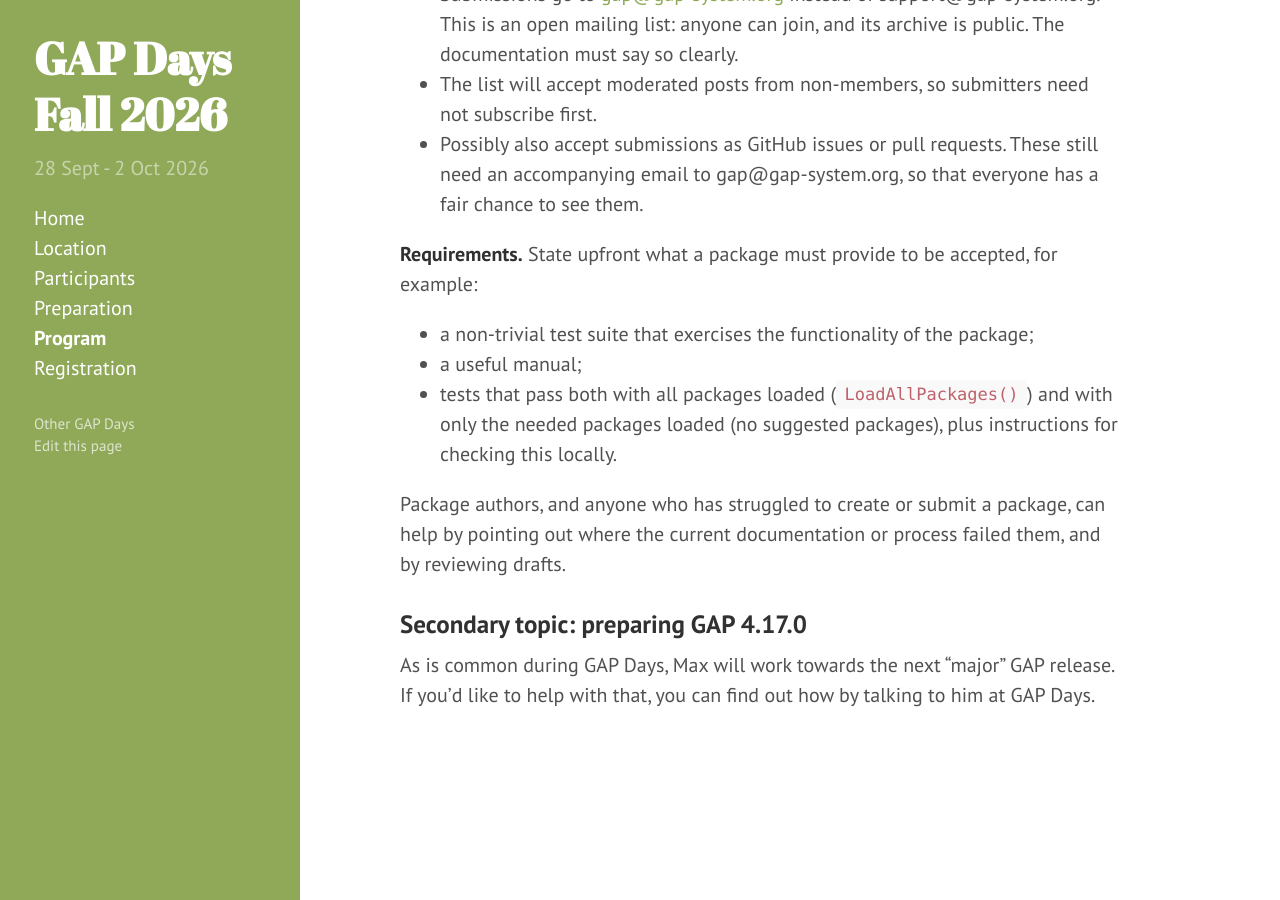
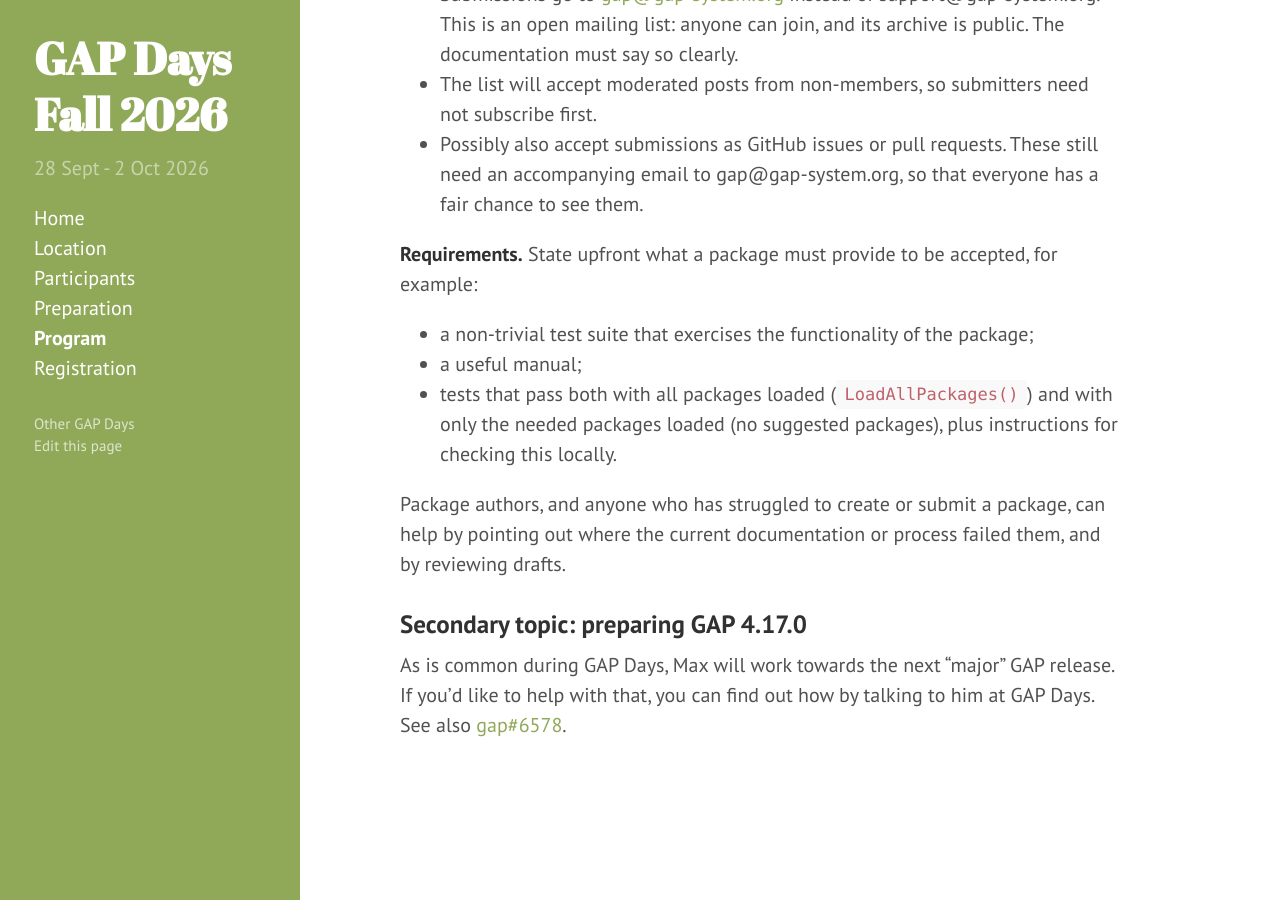
Before and after one commit to gapdays/gapdays2026-fall, a Jekyll site: the page built from program.md, in a window 1280 px wide and 900 px high, scrolled down 3369 px. Built offline with Jekyll 4.4.1, drawn with Linux system fonts in a browser that asks for light colours.

Commit message:
Link to issue for GAP 4.17.0

```diff
--- a/program.md
+++ b/program.md
@@ -143,6 +143,7 @@ them, and by reviewing drafts.
 
 As is common during GAP Days, Max will work towards the next "major" GAP release.
 If you'd like to help with that, you can find out how by talking to him at GAP Days.
+See also [gap#6578](https://github.com/gap-system/gap/issues/6578).
 
 <!--
 ## Things people are interested in working on:
```
